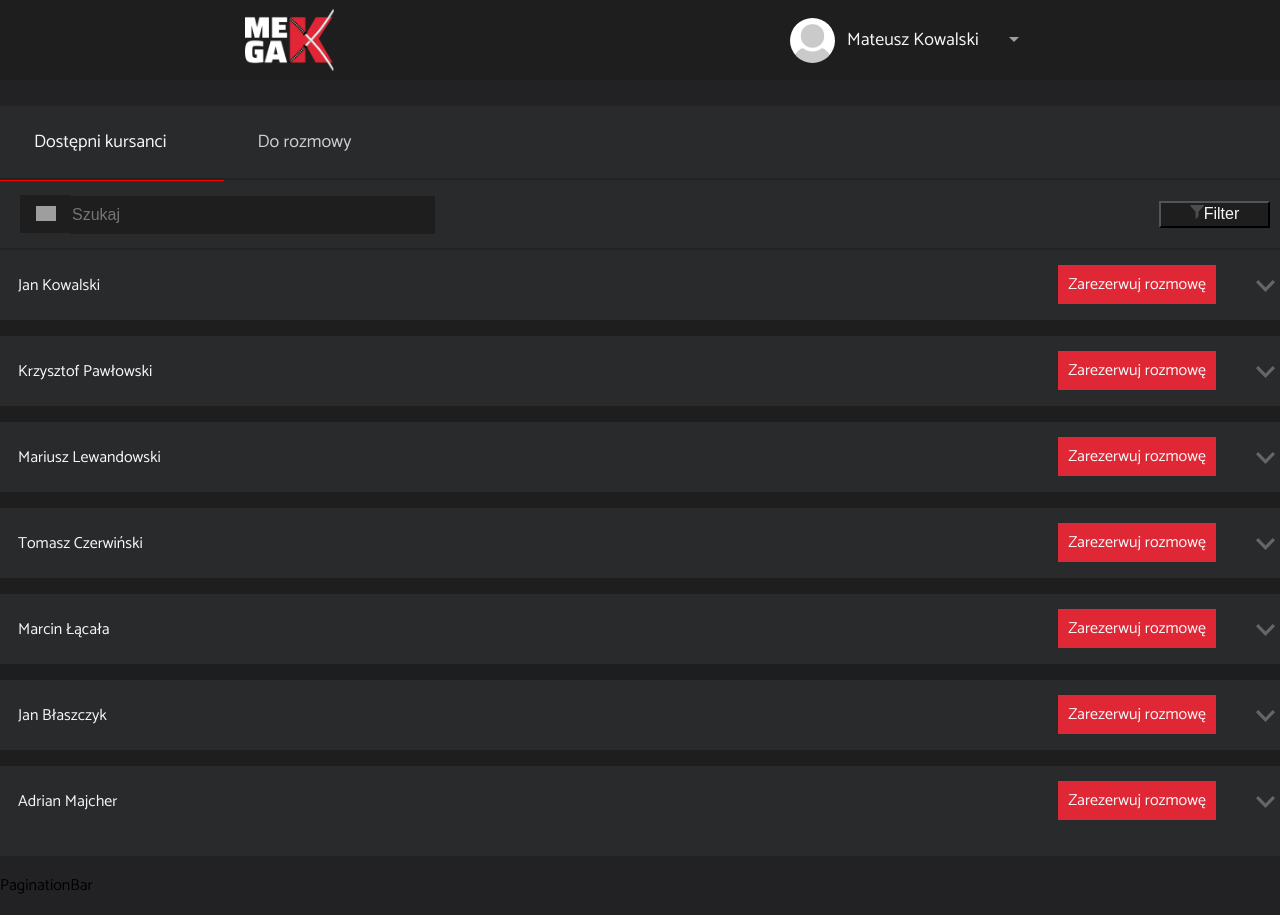
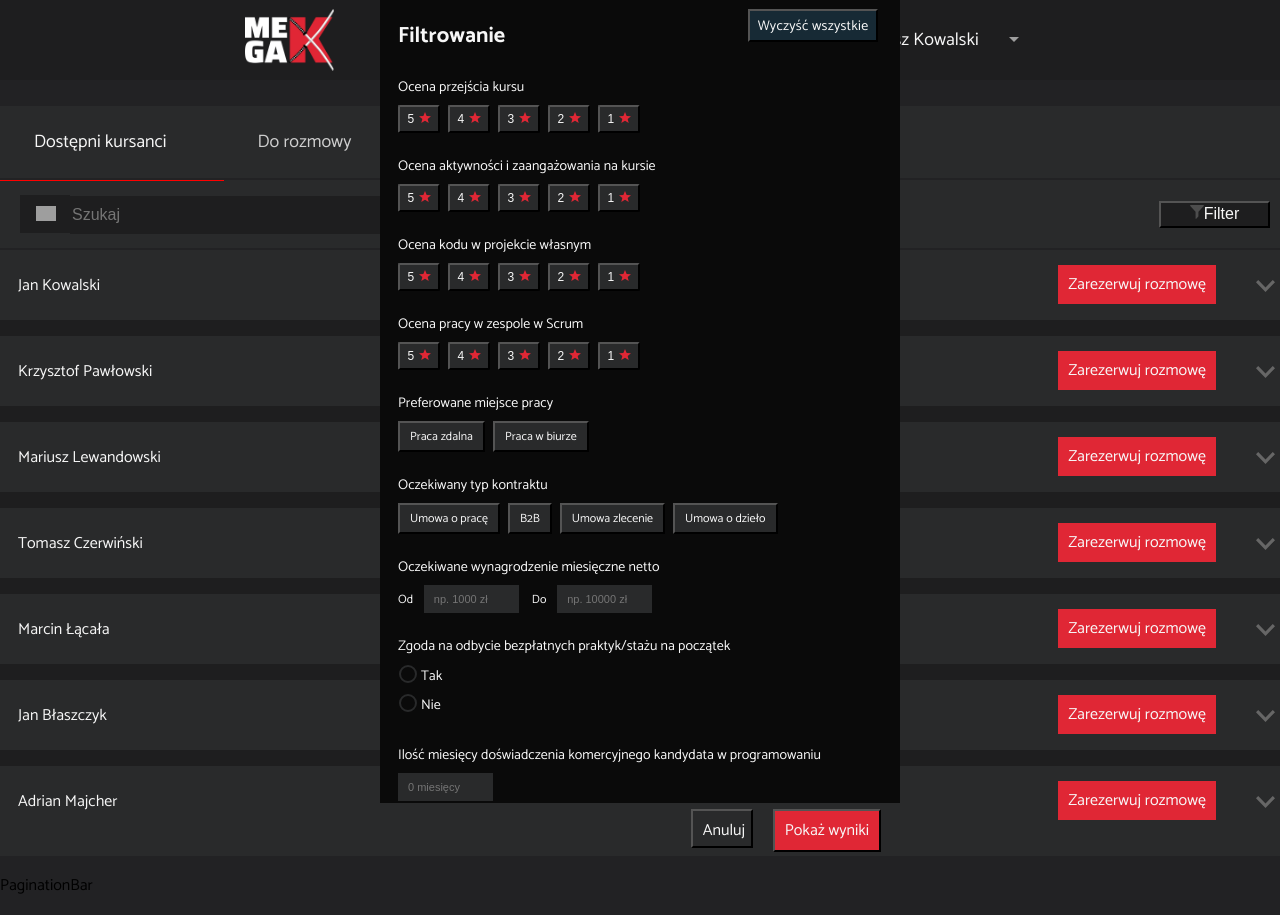
Before and after one commit to tomczer2t/head_hunter_front, a React (Create React App) app: page /hr/all-students in a window 1280 px wide. Both pictures are taken after a click on the button "Filter". Built offline with nearby package versions, Linux system fonts and the light colour scheme; grey boxes are pictures that could not be loaded.

Commit message:
progress #7 filter

```diff
--- /dev/null
+++ b/src/components/Filter/BtnStar/BtnStar.tsx
@@ -0,0 +1,50 @@
+import starWhite from '../../../assets/images/star-white.svg';
+import starRed from '../../../assets/images/star-red.svg';
+import React from 'react';
+import { FiltState } from '../Filter';
+
+export enum StarNames {
+  V1 = 'courseCompletion',
+  V2 = 'courseEngagment',
+  V3 = 'projectDegree',
+  V4 = 'teamProjectDegree',
+}
+
+export const BtnStar = ({
+  nameVar,
+  filterState,
+  handleStat,
+}: {
+  nameVar: StarNames;
+  filterState: FiltState;
+  handleStat: (s: FiltState) => void;
+}) => {
+  const btn = [];
+  function handleStarClicked(starIndex: number, starName: StarNames) {
+    const newState = JSON.parse(JSON.stringify(filterState)) as FiltState;
+    newState[starName][starIndex] = !newState[starName][starIndex];
+    handleStat(newState);
+  }
+
+  for (let i = 5; i > 0; i--) {
+    btn.push(
+      <button
+        className={
+          filterState[nameVar][i]
+            ? 'filter-popup-btn-star filter-popup-btn-star--active'
+            : 'filter-popup-btn-star'
+        }
+        onClick={() => handleStarClicked(i, nameVar)}
+        key={i}
+      >
+        {i}{' '}
+        <img
+          src={filterState[nameVar][i] ? starWhite : starRed}
+          alt="star"
+          className="star"
+        />
+      </button>,
+    );
+  }
+  return <>{btn}</>;
+};
--- a/src/components/Filter/Filter.css
+++ b/src/components/Filter/Filter.css
@@ -19,6 +19,19 @@
     margin-right: 8px;
     border-radius: 5%;
     cursor: pointer;
+    transition: 0.1s;
+}
+
+.filter-popup-btn-star--active {
+    width: 42px;
+    height: 28px;
+    background-color: var(--filter-module-show-results-button-color);
+    color: var(--filter-module-text-color);
+    font-size: 12px;
+    margin-right: 8px;
+    border-radius: 5%;
+    cursor: pointer;
+    transition: 0.2s;
 }
 
 .filter-popup__wrapper img.star {
@@ -61,6 +74,8 @@
     font-size: 14px;
     color: var(--filter-module-text-color);
     font-weight: 400;
+    position: relative;
+    bottom: -8px;
 }
 
 .filter-popup--btn {
--- a/src/components/Filter/Filter.tsx
+++ b/src/components/Filter/Filter.tsx
@@ -1,9 +1,41 @@
-import React from 'react';
+import React, { useEffect, useState } from 'react';
 import './Filter.css';
 import starRed from '../../assets/images/star-red.svg';
 import starWhite from '../../assets/images/star-white.svg';
+import { BtnStar, StarNames } from './BtnStar/BtnStar';
+
+export interface FiltState {
+  courseCompletion: boolean[]; //5,4,3,2,1
+  courseEngagment: boolean[]; //5,4,3,2,1
+  projectDegree: boolean[]; //5,4,3,2,1
+  teamProjectDegree: boolean[]; //5,4,3,2,1
+  expectedTypeWork: boolean[]; // zdalna, w biurze
+  targetWorkCity: string;
+  expectedContractType: boolean[]; //Umowa o pracę, B2B, Umowa zlecenie, Umowa o dzieło
+  expectedSalary: (null | number)[]; //kwota od, do
+  canTakeApprenticeship: null | boolean; //false nie, true tak
+  monthsOfCommercialExp: null | number;
+}
 
 export const Filter = () => {
+  const [filterState, setFilterState] = useState<FiltState>({
+    courseCompletion: [false, false, false, false, false], //5,4,3,2,1
+    courseEngagment: [false, false, false, false, false], //5,4,3,2,1
+    projectDegree: [false, false, false, false, false], //5,4,3,2,1
+    teamProjectDegree: [false, false, false, false, false], //5,4,3,2,1
+    expectedTypeWork: [false, false], // zdalna, w biurze
+    targetWorkCity: '',
+    expectedContractType: [false, false, false, false], //Umowa o pracę, B2B, Umowa zlecenie, Umowa o dzieło
+    expectedSalary: [null, null], //kwota od, do
+    canTakeApprenticeship: null, //false nie, true tak
+    monthsOfCommercialExp: null, // liczba
+  });
+
+  const handleStateChenge = (s: FiltState): void => {
+    setFilterState(s);
+    console.log(s);
+  };
+
   return (
     <>
       <div className="filter-popup__wrapper">
@@ -16,81 +48,41 @@ export const Filter = () => {
         <section className="filter-popup">
           <h3>Ocena przejścia kursu</h3>
           <div>
-            <button className="filter-popup-btn-star">
-              5 <img src={starRed} alt="star" className="star" />
-            </button>
-            <button className="filter-popup-btn-star">
-              4 <img src={starRed} alt="star" className="star" />
-            </button>
-            <button className="filter-popup-btn-star">
-              3 <img src={starRed} alt="star" className="star" />
-            </button>
-            <button className="filter-popup-btn-star">
-              2 <img src={starRed} alt="star" className="star" />
-            </button>
-            <button className="filter-popup-btn-star">
-              1 <img src={starRed} alt="star" className="star" />
-            </button>
+            <BtnStar
+              nameVar={StarNames.V1}
+              filterState={filterState}
+              handleStat={(s: FiltState): void => handleStateChenge(s)}
+            />
           </div>
         </section>
         <section className="filter-popup">
           <h3>Ocena aktywności i zaangażowania na kursie</h3>
           <div>
-            <button className="filter-popup-btn-star">
-              5 <img src={starRed} alt="star" className="star" />
-            </button>
-            <button className="filter-popup-btn-star">
-              4 <img src={starRed} alt="star" className="star" />
-            </button>
-            <button className="filter-popup-btn-star">
-              3 <img src={starRed} alt="star" className="star" />
-            </button>
-            <button className="filter-popup-btn-star">
-              2 <img src={starRed} alt="star" className="star" />
-            </button>
-            <button className="filter-popup-btn-star">
-              1 <img src={starRed} alt="star" className="star" />
-            </button>
+            <BtnStar
+              nameVar={StarNames.V2}
+              filterState={filterState}
+              handleStat={(s: FiltState) => handleStateChenge(s)}
+            />
           </div>
         </section>
         <section className="filter-popup">
           <h3>Ocena kodu w projekcie własnym</h3>
           <div>
-            <button className="filter-popup-btn-star">
-              5 <img src={starRed} alt="star" className="star" />
-            </button>
-            <button className="filter-popup-btn-star">
-              4 <img src={starRed} alt="star" className="star" />
-            </button>
-            <button className="filter-popup-btn-star">
-              3 <img src={starRed} alt="star" className="star" />
-            </button>
-            <button className="filter-popup-btn-star">
-              2 <img src={starRed} alt="star" className="star" />
-            </button>
-            <button className="filter-popup-btn-star">
-              1 <img src={starRed} alt="star" className="star" />
-            </button>
+            <BtnStar
+              nameVar={StarNames.V3}
+              filterState={filterState}
+              handleStat={(s: FiltState) => handleStateChenge(s)}
+            />
           </div>
         </section>
         <section className="filter-popup">
           <h3>Ocena pracy w zespole w Scrum</h3>
           <div>
-            <button className="filter-popup-btn-star">
-              5 <img src={starRed} alt="star" className="star" />
-            </button>
-            <button className="filter-popup-btn-star">
-              4 <img src={starRed} alt="star" className="star" />
-            </button>
-            <button className="filter-popup-btn-star">
-              3 <img src={starRed} alt="star" className="star" />
-            </button>
-            <button className="filter-popup-btn-star">
-              2 <img src={starRed} alt="star" className="star" />
-            </button>
-            <button className="filter-popup-btn-star">
-              1 <img src={starRed} alt="star" className="star" />
-            </button>
+            <BtnStar
+              nameVar={StarNames.V4}
+              filterState={filterState}
+              handleStat={(s: FiltState) => handleStateChenge(s)}
+            />
           </div>
         </section>
         <section className="filter-popup">
@@ -105,7 +97,7 @@ export const Filter = () => {
           <button className="filter-popup--btn">Umowa o pracę</button>
           <button className="filter-popup--btn">B2B</button>
           <button className="filter-popup--btn">Umowa zlecenie</button>
-          <button className="filter-popup--btn">Umowa zlecenie</button>
+          <button className="filter-popup--btn">Umowa o dzieło</button>
         </section>
         <section className="filter-popup">
           <h3>Oczekiwane wynagrodzenie miesięczne netto</h3>
@@ -155,7 +147,6 @@ export const Filter = () => {
           <input
             type="number"
             name="filterMonthsOfCommercialExp"
-            value="no"
             placeholder="0 miesięcy"
           />
         </section>
--- a/src/components/HrInterviewStudents/HrInterviewStudents.tsx
+++ b/src/components/HrInterviewStudents/HrInterviewStudents.tsx
@@ -13,6 +13,21 @@ export interface DummyAndReservationDate extends Dummy {
 
 export const HrInterviewStudents = () => {
   const [isError, setIsError] = useState(false); // @Todo co ma się stać jak jest błąd
+  const [dataToAxios, setDdtaToAxios] = useState({
+    numActualPage: 1,
+    numStudentsCountPerPage: 10,
+    search: '',
+    filterCourseCompletion: 3,
+    filterCourseEngagement: 4,
+    filterProjectDegree: 5,
+    filterTeamProjectDegree: 1,
+    filterExpectedTypeWork: 'Praca Zdalna',
+    filterTargetWorkCity: 'Warszawa, Gdańsk, Bździn',
+    filterExpectedContractType: 'BoB, Umowa zlecenie, Umowa o dzieło',
+    filterExpectedSalary: 100,
+    filterCanTakeApprenticeship: true,
+    filterMonthsOfCommercialExp: 0,
+  });
   const [allStudentsData, setAllStudentsData] = useState<
     DummyAndReservationDate[]
   >([]);
@@ -27,7 +42,7 @@ export const HrInterviewStudents = () => {
               numStudentsCountPerPage: 10,
               search: '',
               filterCourseCompletion: 3,
-              filterCourseEngagment: 4,
+              filterCourseEngagement: 4,
               filterProjectDegree: 5,
               filterTeamProjectDegree: 1,
               filterExpectedTypeWork: 'Praca Zdalna',
@@ -36,7 +51,7 @@ export const HrInterviewStudents = () => {
               filterExpectedSalary: 100,
               filterCanTakeApprenticeship: true,
               filterMonthsOfCommercialExp: 0,
-            },
+            }, //@ToDo ma być dataAxios se stanu
           },
         );
         setAllStudentsData(result.data);
--- a/src/components/SearchFilterBar/SearchFilterBar.tsx
+++ b/src/components/SearchFilterBar/SearchFilterBar.tsx
@@ -6,7 +6,7 @@ import { Filter } from '../Filter/Filter';
 
 export const SearchFilterBar = () => {
   const [search, setSearch] = useState('');
-
+  const [activeFilter, setActiveFilter] = useState(false);
   function searchHandler(e: React.FormEvent) {
     e.preventDefault();
   }
@@ -26,7 +26,10 @@ export const SearchFilterBar = () => {
           />
         </form>
       </div>
-      <button className="search-filter-bar__filter">
+      <button
+        className="search-filter-bar__filter"
+        onClick={() => setActiveFilter(true)}
+      >
         <img
           src={filter}
           alt="Filtrowanie"
@@ -34,7 +37,7 @@ export const SearchFilterBar = () => {
         />
         Filter
       </button>
-      {/*<Filter /> // @ToDo to jest filtrowanie popup*/}
+      {activeFilter ? <Filter /> : null}
     </div>
   );
 };
```
